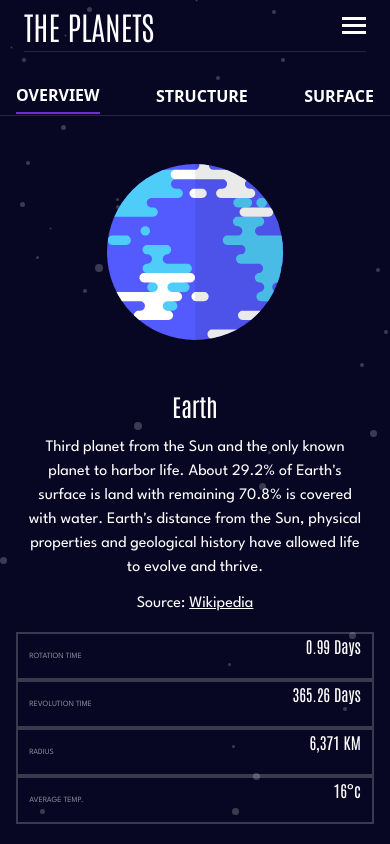
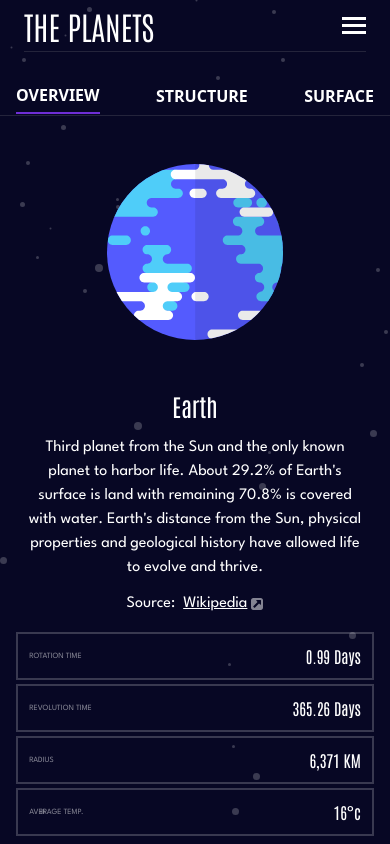
Before and after one commit to Sye-5pace/Planets-fact-site, a React (Vite) app: page /planet/Earth in a window 390 px wide. Built offline with nearby package versions, Linux system fonts and the light colour scheme.

Commit message:
Mobile responsiveness defects fixed

```diff
--- a/src/Components/PlanetFact.tsx
+++ b/src/Components/PlanetFact.tsx
@@ -2,6 +2,7 @@ import React, { useState } from 'react';
 import { useParams } from 'react-router-dom';
 import type { PlanetsProps,ColorClassMap } from '../Interface';
 import PlanetMetadata from './PlanetMetadata';
+import SourceIcon from '../../public/assets/icon-source.svg'
 
 const PlanetFact: React.FC<PlanetsProps> = ({ data }) => {
     const { planetName } = useParams();
@@ -12,7 +13,7 @@ const PlanetFact: React.FC<PlanetsProps> = ({ data }) => {
     const GeologyImage: React.FC = () => (
         <div className='flex flex-col mt-[1rem]'>
             <img className='h-[25rem] mobile:h-[11rem]' src={selectedPlanet?.images.planet} alt="Planet" />
-            <img className='relative bottom-[6rem] w-[8rem] self-center mobile:w-[5rem] mobile:bottom-[4rem]' src={selectedPlanet?.images.geology} alt="geology" />
+            <img className='relative bottom-[6rem] w-[8rem] self-center mobile:w-[4.5rem] mobile:bottom-[4rem]' src={selectedPlanet?.images.geology} alt="geology" />
         </div>
     );
 
@@ -86,8 +87,8 @@ const PlanetFact: React.FC<PlanetsProps> = ({ data }) => {
                     <div className='mobile:flex-col mobile:items-center mobile:mx-[1.5rem] mobile:gap-y-3 mobile:text-center tablet:w-[21.1875rem]  tablet:gap-y-3 flex tablet:flex-col laptop:flex-col'>
                         <h1 className='text-[5rem] font-antonio mobile:text-[1.5rem]'>{selectedPlanet?.name}</h1>
                         <p>{contentMap[selectedTab]}</p>
-                        <p>
-                            Source: <a href={selectedPlanet?.overview.source} className='underline'>Wikipedia</a>
+                        <p className='flex flex-row items-center gap-2'>
+                            Source: <a href={selectedPlanet?.overview.source} className='flex flex-row items-center gap-1 underline cursor-pointer'>Wikipedia <img src={SourceIcon} className='w-3 h-3'/></a>
                         </p>
                     </div>
                     <div className='mobile:hidden flex flex-col children:py-1 gap-y-3  children:px-4 children:cursor-pointer children:h-[3rem]'>
--- a/src/Components/PlanetMetadata.tsx
+++ b/src/Components/PlanetMetadata.tsx
@@ -5,20 +5,20 @@ import type { PlanetMetadataProps } from '../Interface';
 const PlanetMetadata: React.FC<PlanetMetadataProps> = ({ selectedPlanet}) => {
 
     return (
-        <div className='flex mobile:flex-col mobile:children:mx-4 mobile:children:px-[0.7rem] children:px-[1.575rem] laptop:flex-row laptop:justify-between children:border-2 children:border-white tablet:mx-auto tablet:children:w-[10.25rem] tablet:children:h-[5.5625rem] laptop:px-[10.3125rem] laptop:children:h-[8rem] laptop:children:w-[15.9375rem] font-spartan text-white children:flex children:flex-col children:border-opacity-20'>
-            <div className='flex mobile:flex-row mobile:justify-between laptop:flex-col laptop:justify-center'>
+        <div className='flex mobile:flex-col mobile:gap-y-1 mobile:children:mx-4 mobile:children:px-[0.7rem] children:px-[1.575rem] laptop:flex-row laptop:justify-between children:border-2 children:border-white tablet:mx-auto tablet:children:w-[10.25rem] tablet:children:h-[5.5625rem] laptop:px-[10.3125rem] laptop:children:h-[8rem] laptop:children:w-[15.9375rem] font-spartan text-white children:flex children:flex-col children:border-opacity-20'>
+            <div className='flex mobile:flex-row mobile:items-center mobile:justify-between laptop:flex-col laptop:justify-center'>
                 <p className='opacity-50 py-4 text-[0.5rem]'>ROTATION TIME</p>
                 <h1 className='tablet:text-[1.5rem]  laptop:text-[2.5rem] font-antonio'>{selectedPlanet?.rotation}</h1>
             </div>
-            <div className='flex mobile:flex-row mobile:justify-between laptop:flex-col laptop:justify-center'>
+            <div className='flex mobile:flex-row mobile:items-center mobile:justify-between laptop:flex-col laptop:justify-center'>
                 <p className='opacity-50 py-4 text-[0.5rem]'>REVOLUTION TIME</p>
                 <h1 className='tablet:text-[1.5rem] laptop:text-[2.5rem] font-antonio'>{selectedPlanet?.revolution}</h1>
             </div>
-            <div className='flex mobile:flex-row mobile:justify-between laptop:flex-col laptop:justify-center'>
+            <div className='flex mobile:flex-row mobile:items-center mobile:justify-between laptop:flex-col laptop:justify-center'>
                 <p className='opacity-50 py-4 text-[0.5rem]'>RADIUS</p>
                 <h1 className='tablet:text-[1.5rem] laptop:text-[2.5rem] font-antonio'>{selectedPlanet?.radius}</h1>
             </div>
-            <div className='flex mobile:flex-row mobile:justify-between laptop:flex-col laptop:justify-center'>
+            <div className='flex mobile:flex-row mobile:items-center mobile:justify-between laptop:flex-col laptop:justify-center'>
                 <p className='opacity-50 py-4 text-[0.5rem]'>AVERAGE TEMP.</p>
                 <h1 className='tablet:text-[1.5rem] laptop:text-[2.5rem] font-antonio'>{selectedPlanet?.temperature}</h1>
             </div>
--- a/src/Components/PlanetsRoute.tsx
+++ b/src/Components/PlanetsRoute.tsx
@@ -1,9 +1,11 @@
-import React from 'react'
+import React,{useState} from 'react'
 import type { PlanetsProps,ColorClassMap } from '../Interface';
 import { Link } from 'react-router-dom';
 import MenuIcon from '../../public/assets/icon-hamburger.svg'
+import ModalNav from '../../public/assets/icon-chevron.svg'
 
 const PlanetsRoute: React.FC<PlanetsProps> = ({data}) => {
+    const [ isClicked, setIsClicked] = useState(false)
 
     const colorMap: ColorClassMap = {
         pelorous: 'border-pelorous',
@@ -15,6 +17,25 @@ const PlanetsRoute: React.FC<PlanetsProps> = ({data}) => {
         java: 'border-java',
         royalblue: 'border-royalblue'
     };
+
+    const MobileModal: React.FC = () => {
+
+        return(
+            <div className={`absolute inset-0 top-[3.3rem] ${isClicked ? 'flex': 'hidden'} flex-col gap-y-3  children:mx-4 bg-blackpearl z-[999]`}>
+                {data.map((planet)=>(
+                    <Link to={`/planet/${planet.name}`} key={planet.name}
+                      className='cursor-pointer flex flex-row justify-between items-center text-white font-spartan h-[3rem] border-b-2 border-dustygray border-opacity-10'
+                      onClick={()=> setIsClicked(!isClicked)}>
+                        <div className='flex gap-4 '>
+                            <img className='w-[1.25rem] h-[1.25rem]' src={planet.images.planet}/>
+                            <h2 className='text-[0.950rem]'>{planet.name.toUpperCase()}</h2>
+                        </div>
+                        <img src={ModalNav} className='w-2 h-3' />
+                    </Link>
+                ))}
+            </div>
+        );
+    }
 
     return (
         <div className='flex flex-col gap-y-4 '>
@@ -32,8 +53,9 @@ const PlanetsRoute: React.FC<PlanetsProps> = ({data}) => {
             </header>
             <div className='border-b py-[0.1rem] border-dustygray border-opacity-20 mobile:flex mobile:flex-row mobile:mx-[1.5rem] mobile:justify-between mobile:items-center tablet:hidden laptop:hidden'>
                 <h1 className='font-antonio text-[2rem] font-light text-white'>THE PLANETS</h1>
-                <img src={MenuIcon} className='w-[1.5rem] h-[1.063rem]'/>
+                <img src={MenuIcon} onClick={()=> setIsClicked(!isClicked)}  className={`w-[1.5rem] h-[1.063rem] cursor-pointer ${isClicked ? 'opacity-20' : ''}`}/>
              </div>
+             <MobileModal/>
         </div>
     );
 }
```
